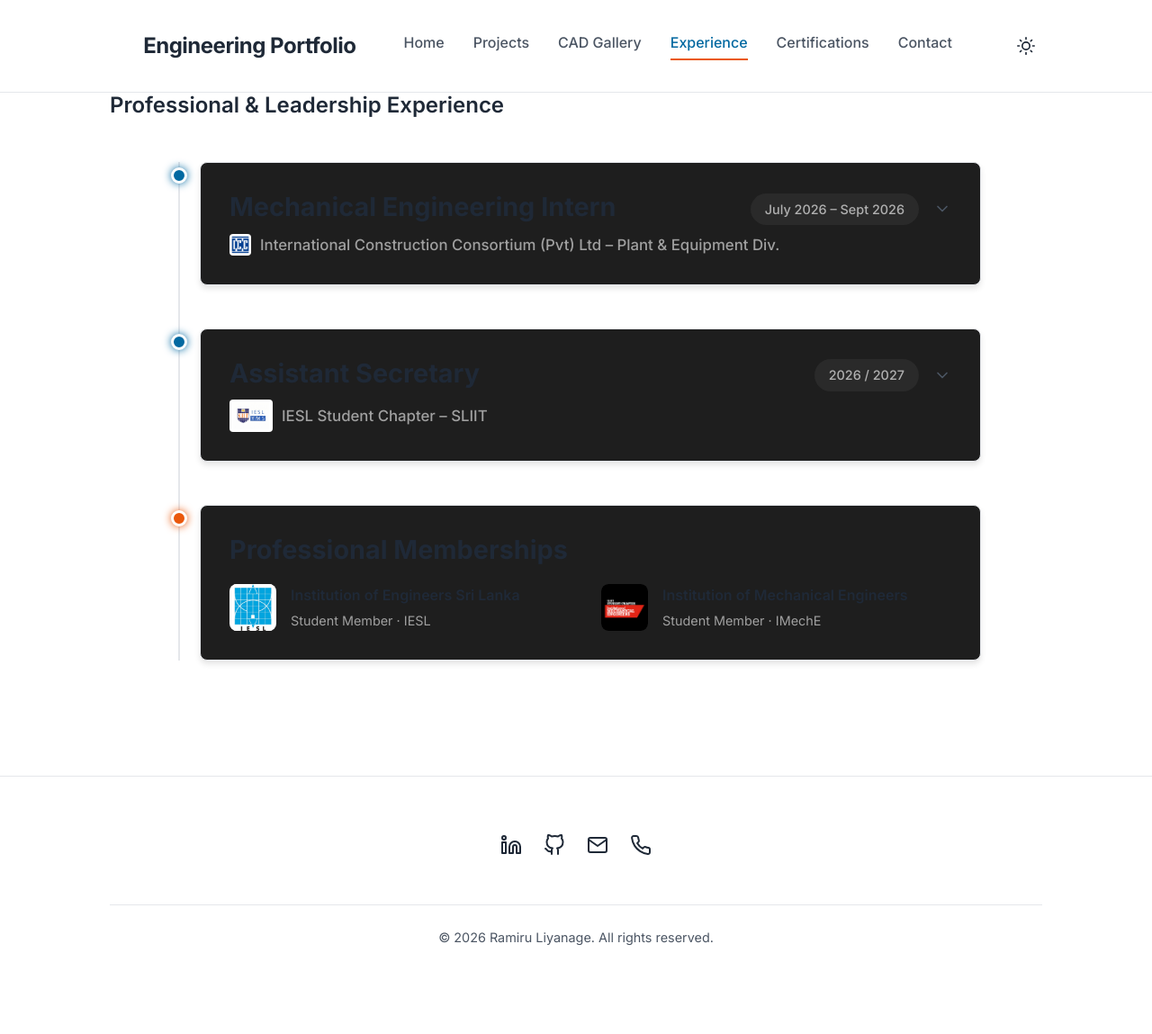
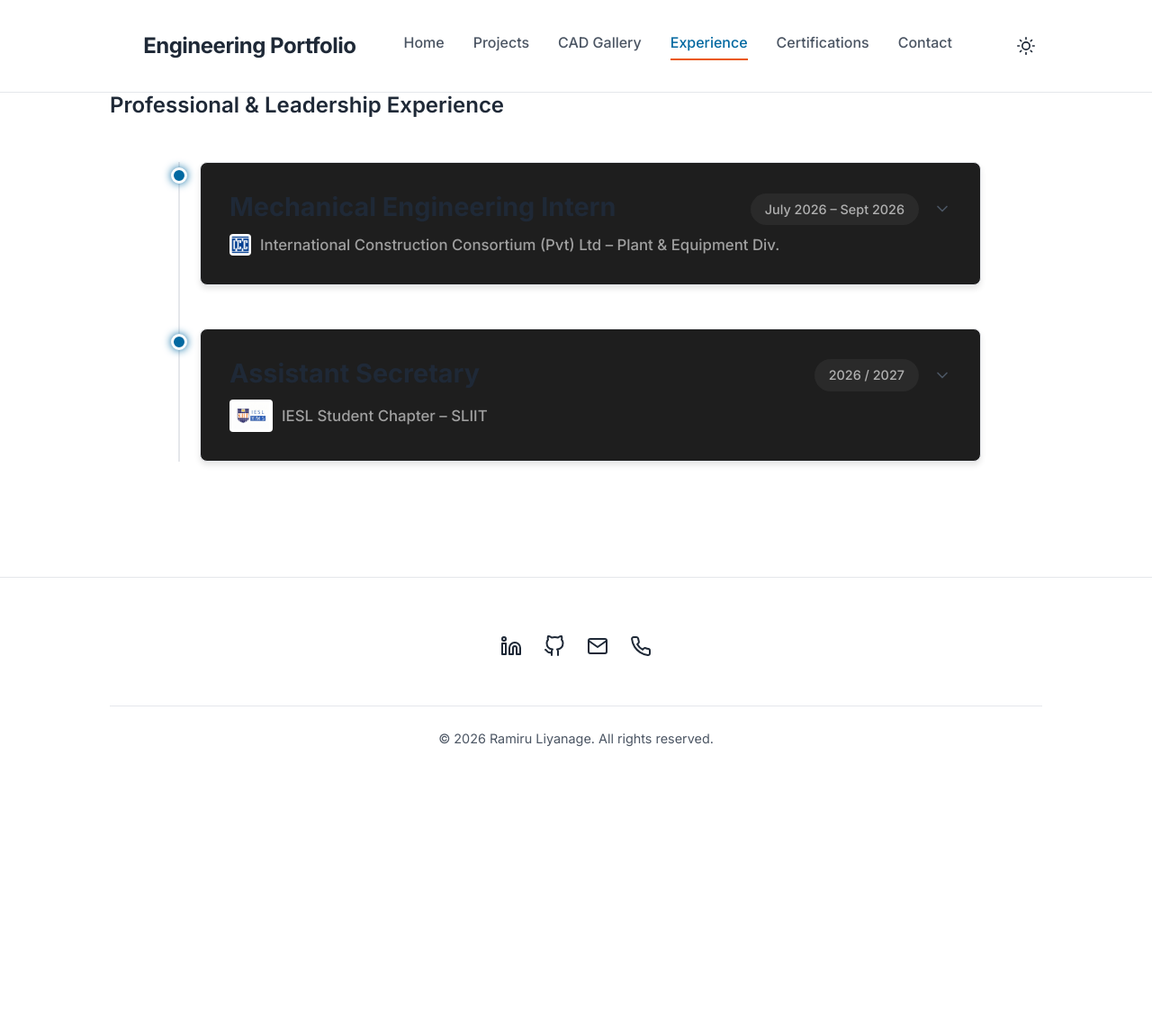
Before and after one commit to mackaygunn/mackaygunn.github.io, a Jekyll site: the page built from experience.md, in a window 1280 px wide. Shown: the whole page at 90% size. Built offline with Jekyll 4.4.1, drawn with Linux system fonts in a browser that asks for light colours; after the commit the page ends 928 px from its top, so only the background shows below that.

Commit message:
Remove Professional Memberships section from experience page

```diff
--- a/experience.md
+++ b/experience.md
@@ -319,43 +319,4 @@ title: Professional & Leadership Experience
     </div>
   </div>
 
-  <!-- Professional Memberships -->
-  <div class="timeline-item">
-    <div class="timeline-dot" style="background: var(--accent-orange, #f97316); box-shadow: 0 0 10px var(--accent-orange, #f97316);"></div>
-    <div class="timeline-content">
-
-      <div class="card-summary">
-        <div class="timeline-header-container">
-          <h2 class="timeline-title">Professional Memberships</h2>
-        </div>
-      </div>
-
-      <div style="display: flex; flex-wrap: wrap; gap: 1.5rem; margin-top: 1rem;">
-
-        <!-- IESL -->
-        <div style="display: flex; align-items: flex-start; gap: 1rem; flex: 1; min-width: 220px;">
-          <div style="width: 52px; height: 52px; background: #fff; border-radius: 8px; display: flex; align-items: center; justify-content: center; flex-shrink: 0; overflow: hidden;">
-            <img src="{{ '/assets/images/experience/iesl-logo.png' | relative_url }}" alt="IESL Logo" style="width: 100%; height: 100%; object-fit: contain;">
-          </div>
-          <div>
-            <p style="margin: 0; font-weight: 600; color: var(--text-color, #fff);">Institution of Engineers Sri Lanka</p>
-            <p style="margin: 0.2rem 0 0; font-size: 0.9rem; color: #a0a0a0;">Student Member · IESL</p>
-          </div>
-        </div>
-
-        <!-- IMechE -->
-        <div style="display: flex; align-items: flex-start; gap: 1rem; flex: 1; min-width: 220px;">
-          <div style="width: 52px; height: 52px; border-radius: 8px; display: flex; align-items: center; justify-content: center; flex-shrink: 0; overflow: hidden;">
-            <img src="{{ '/assets/images/experience/imeche-sliit-logo.png' | relative_url }}" alt="IMechE SLIIT Logo" style="width: 100%; height: 100%; object-fit: contain; border-radius: 8px;">
-          </div>
-          <div>
-            <p style="margin: 0; font-weight: 600; color: var(--text-color, #fff);">Institution of Mechanical Engineers</p>
-            <p style="margin: 0.2rem 0 0; font-size: 0.9rem; color: #a0a0a0;">Student Member · IMechE</p>
-          </div>
-        </div>
-
-      </div>
-    </div>
-  </div>
-
 </div>
```
